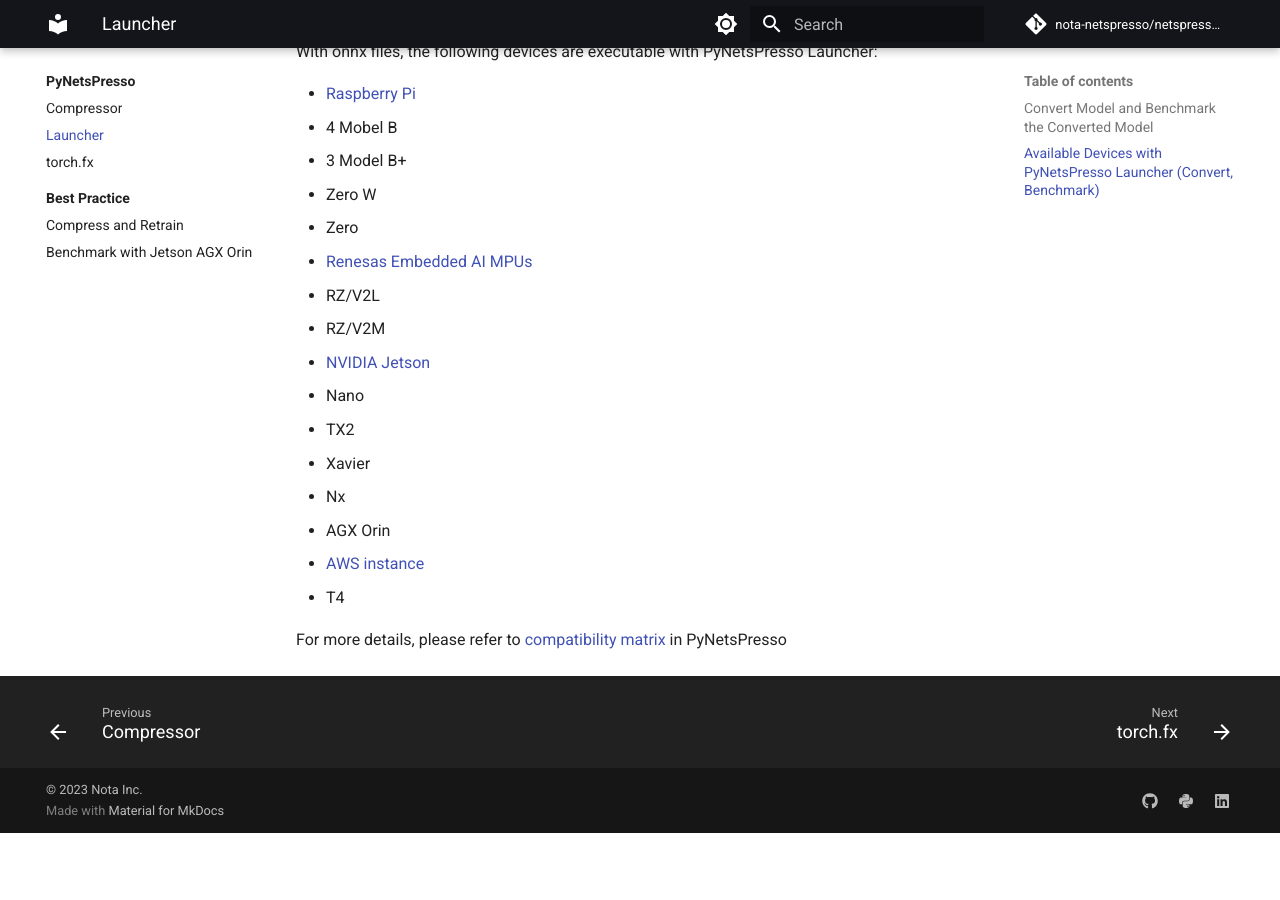
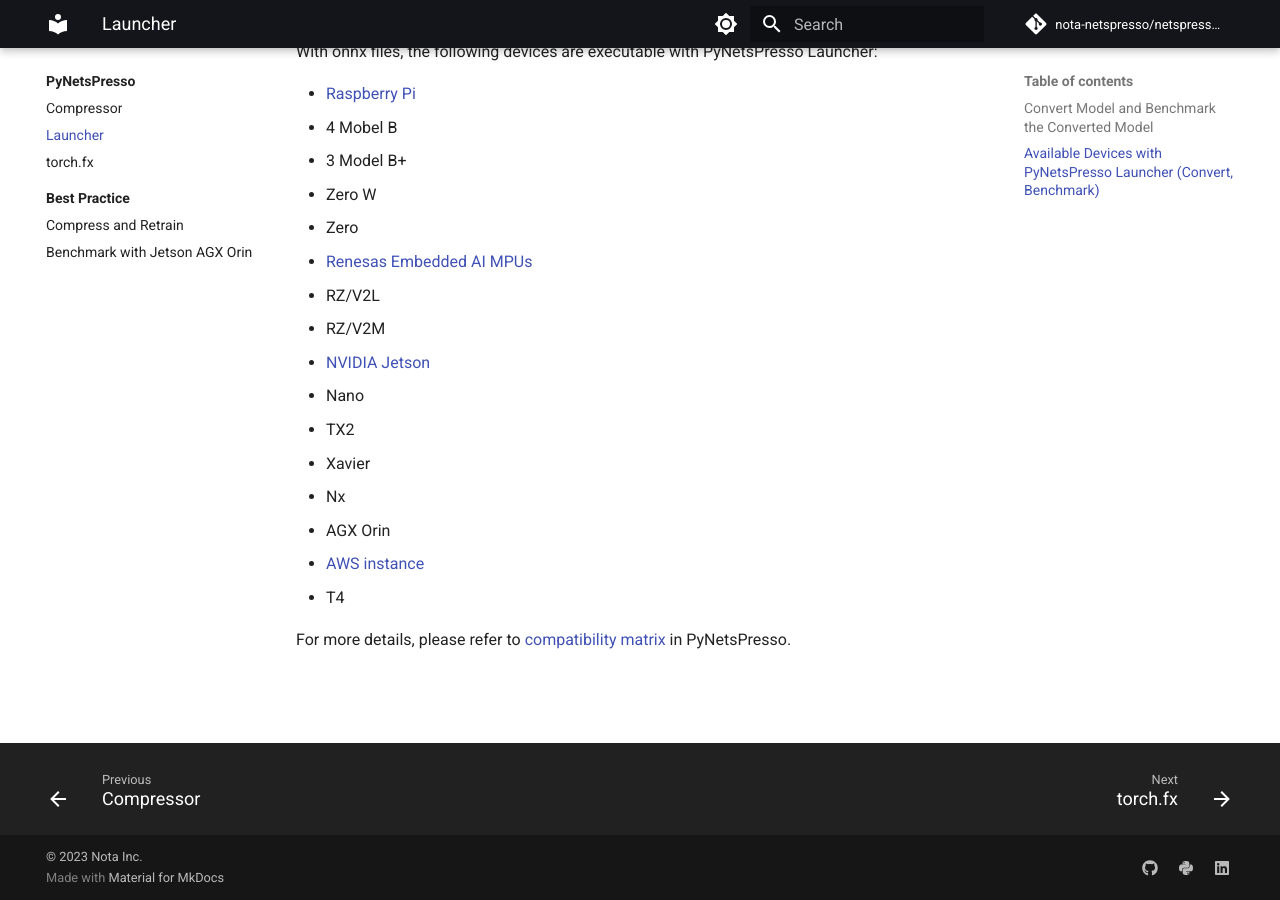
Before and after one commit to Nota-NetsPresso/netspresso-trainer, an MkDocs documentation site: the page built from docs/pynetspresso/launcher.md, in a window 1280 px wide and 900 px high, scrolled down 1145 px. Built offline with MkDocs 1.6.1 and Material for MkDocs 9.7.7, drawn with Linux system fonts in a browser that asks for light colours; comment, search, counter and statistics services are not loaded; before the commit the page ends 1978 px from its top, so only the background shows below that.

Commit message:
Minor fix nota-github/netspresso-trainer-dev#103

```diff
--- a/docs/pynetspresso/launcher.md
+++ b/docs/pynetspresso/launcher.md
@@ -1,3 +1,4 @@
+<!-- FIXME: mostly copied from https://github.com/Nota-NetsPresso/PyNetsPresso/blob/main/README.md?plain=1 -->
 
 ### Convert Model and Benchmark the Converted Model
 Convert an ONNX model into a TensorRT model, and benchmark the TensorRT model on the Jetson Nano.
@@ -61,7 +62,10 @@
 - [AWS instance]
   - T4
 
-For more details, please refer to [compatibility matrix] in PyNetsPresso
+For more details, please refer to [compatibility matrix] in PyNetsPresso.
+
+</br>
+</br>
 
 
 [onnx]: https://onnx.ai/
```
Also changed, not shown: docs/pynetspresso/compressor.md (+2 -0 lines).
